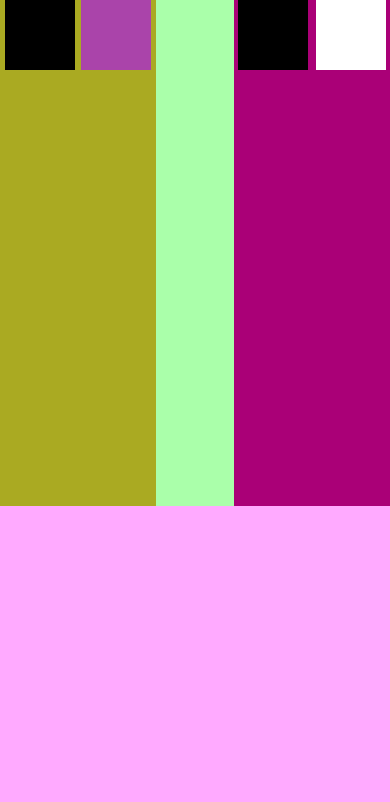
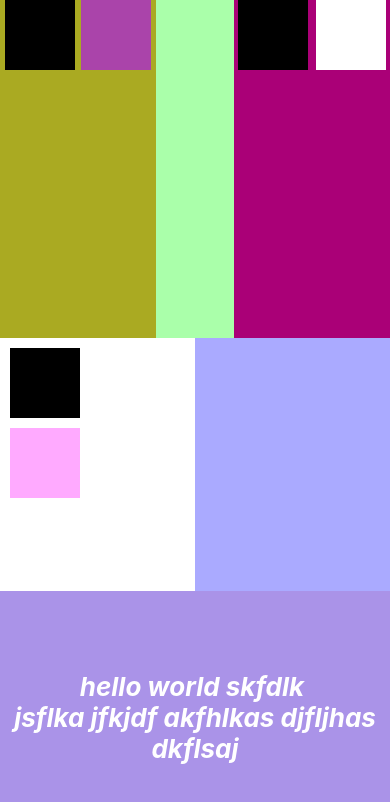
Before and after one commit to Asmatchd/OctInterns21, a React Native app: screen / in a window 390 px wide. Shown: the top 802 px of the page. Built offline with nearby package versions, Linux system fonts and the light colour scheme.

Commit message:
view all props done, text all done

```diff
--- a/App.js
+++ b/App.js
@@ -1,5 +1,5 @@
 import React from 'react';
-import {View} from 'react-native';
+import {View, Text} from 'react-native';
 
 const App = () => {
   return (
@@ -17,7 +17,7 @@ const App = () => {
       {/* Top view */}
       <View
         style={{
-          height: '60%',
+          height: '40%',
           width: '100%',
           backgroundColor: '#afa',
 
@@ -75,6 +75,69 @@ const App = () => {
             }}></View>
         </View>
       </View>
+
+      <View
+        style={{
+          height: '60%',
+          width: '100%',
+          backgroundColor: '#aaf',
+          // alignItems: 'center',
+        }}>
+        <View
+          style={{
+            height: '50%',
+            width: '50%',
+            backgroundColor: '#fff',
+            // paddingTop: 10,
+            paddingLeft: 10,
+          }}>
+          <View
+            style={{
+              height: 70,
+              width: 70,
+              backgroundColor: '#000',
+              marginTop: 10,
+              // marginBottom: 10,
+              // marginLeft: 10,
+              // marginRight: 10,
+            }}></View>
+
+          <View
+            style={{
+              height: 70,
+              width: 70,
+              backgroundColor: '#faf',
+              marginTop: 10,
+              // marginBottom: 10,
+              // marginLeft: 10,
+              // marginRight: 10,
+            }}></View>
+        </View>
+
+        <View
+          style={{
+            height: '50%',
+            width: '100%',
+            backgroundColor: '#a5a4',
+            // alignItems: 'center',
+            justifyContent: 'center',
+          }}>
+          <Text
+            style={{
+              fontSize: 26,
+              color: '#fff',
+              fontWeight: 'bold',
+              fontStyle: 'italic',
+              textAlign: 'center',
+              // textDecorationLine: 'underline',
+            }}
+            // numberOfLines={2}
+          >
+            hello world skfdlk {'\n'} jsflka jfkjdf akfhlkas djfljhas {'\n'}
+            dkflsaj
+          </Text>
+        </View>
+      </View>
     </View>
   );
 };
```
